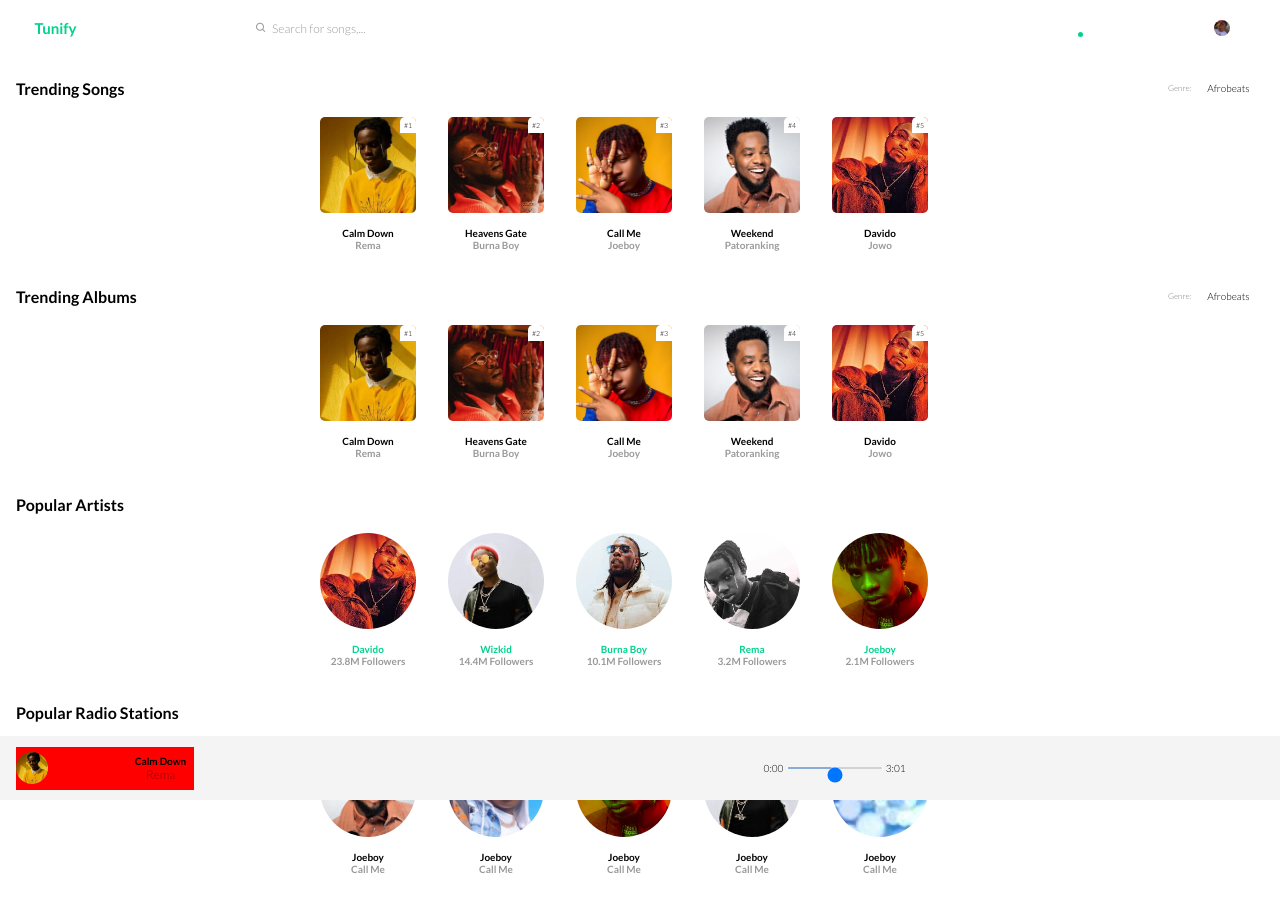
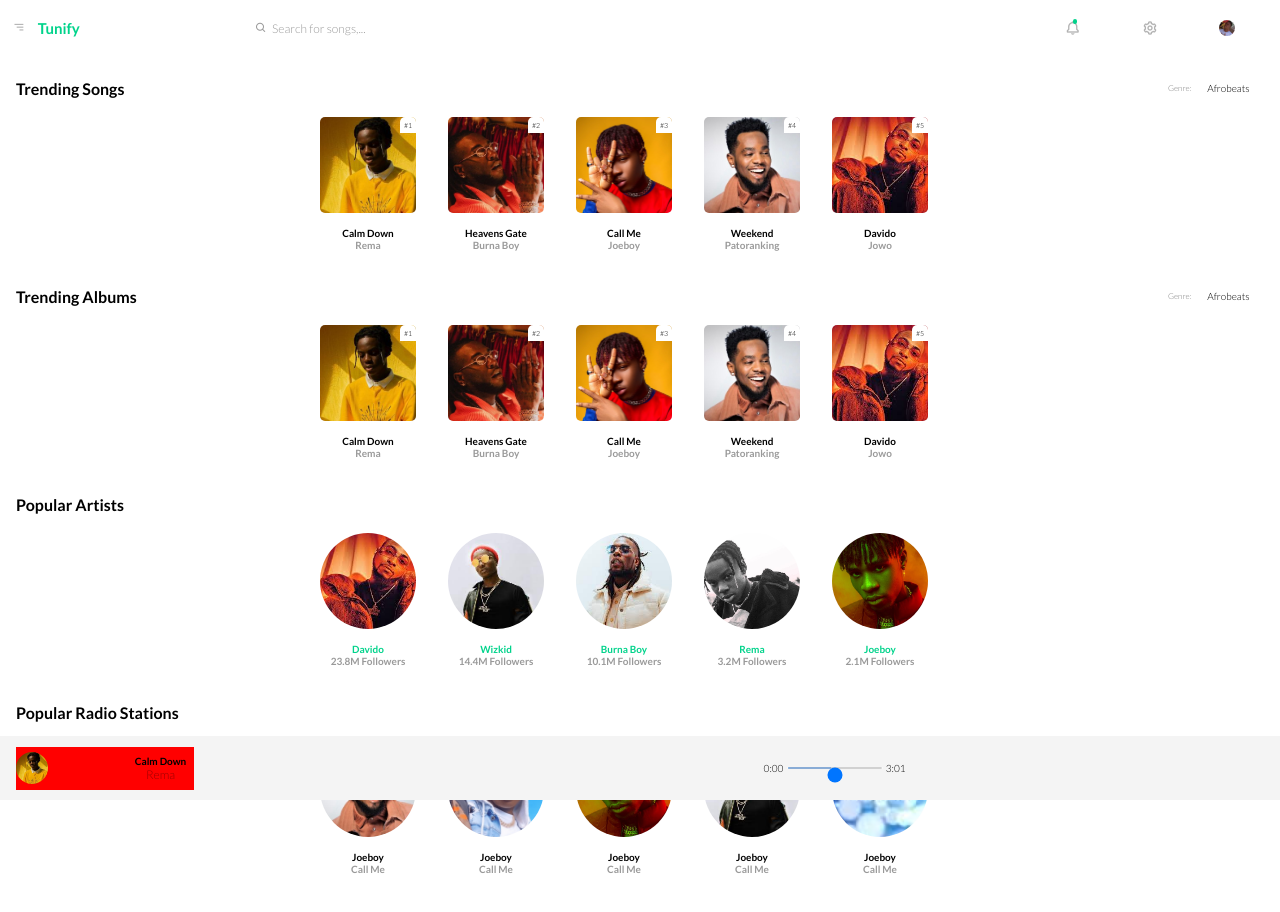
Before and after one commit to alli-Codes/Tunify, a Vue app: page / in a window 1280 px wide. Shown: the top 912 px of the page. Built offline with nearby package versions, Linux system fonts and the light colour scheme.

Commit message:
Changing all fontawesome icons to boxicons

```diff
--- a/src/components/Header.vue
+++ b/src/components/Header.vue
@@ -2,7 +2,7 @@
 
 	<div id="header">
 		<div id="logo__section">
-			<button id="drop__btn" class="fas fa-bars"></button>
+			<button id="drop__btn" class="bx bx-menu-alt-right"></button>
 			<h3>Tunify</h3>
 		</div>
 
@@ -15,8 +15,8 @@
 
 		<div id="user__section">
 
-			<button id="user__notification" class="fas fa-bell"><div id="notification__status"></div></button>
-			<button id="user__settings" class="fas fa-cog"></button>
+			<button id="user__notification" class="bx bx-bell"><div id="notification__status"></div></button>
+			<button id="user__settings" class="bx bx-cog"></button>
 			<div id="user__info">
 				<div id="user__details">
 					<div id="user__icon"></div>
@@ -79,7 +79,7 @@
 		width: .3rem;
 		border-radius: 100%;
 		position: absolute;
-		top: 2rem;
+		top: 1.2rem;
 		left: 0.5rem;
 	}
 
```
